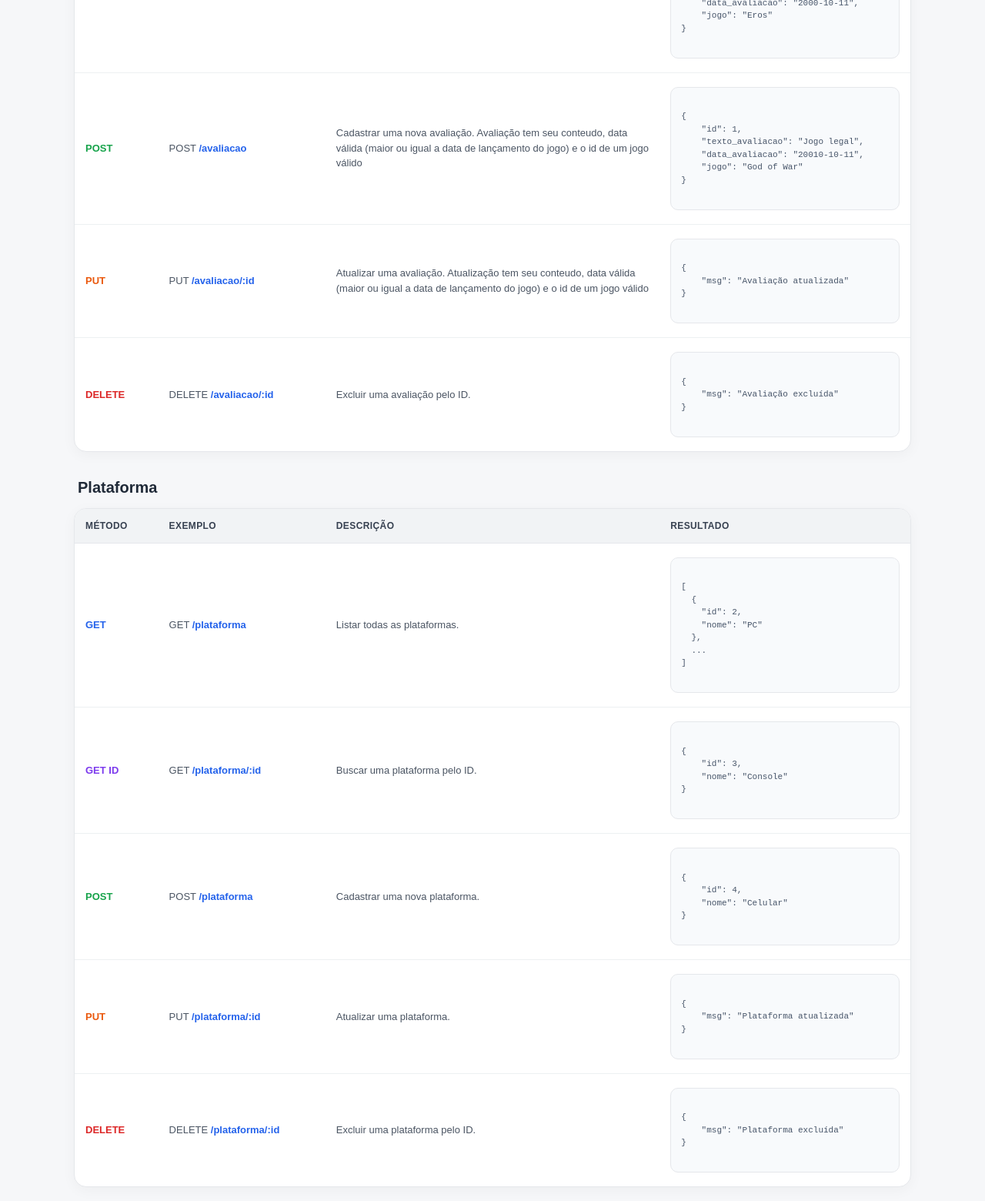
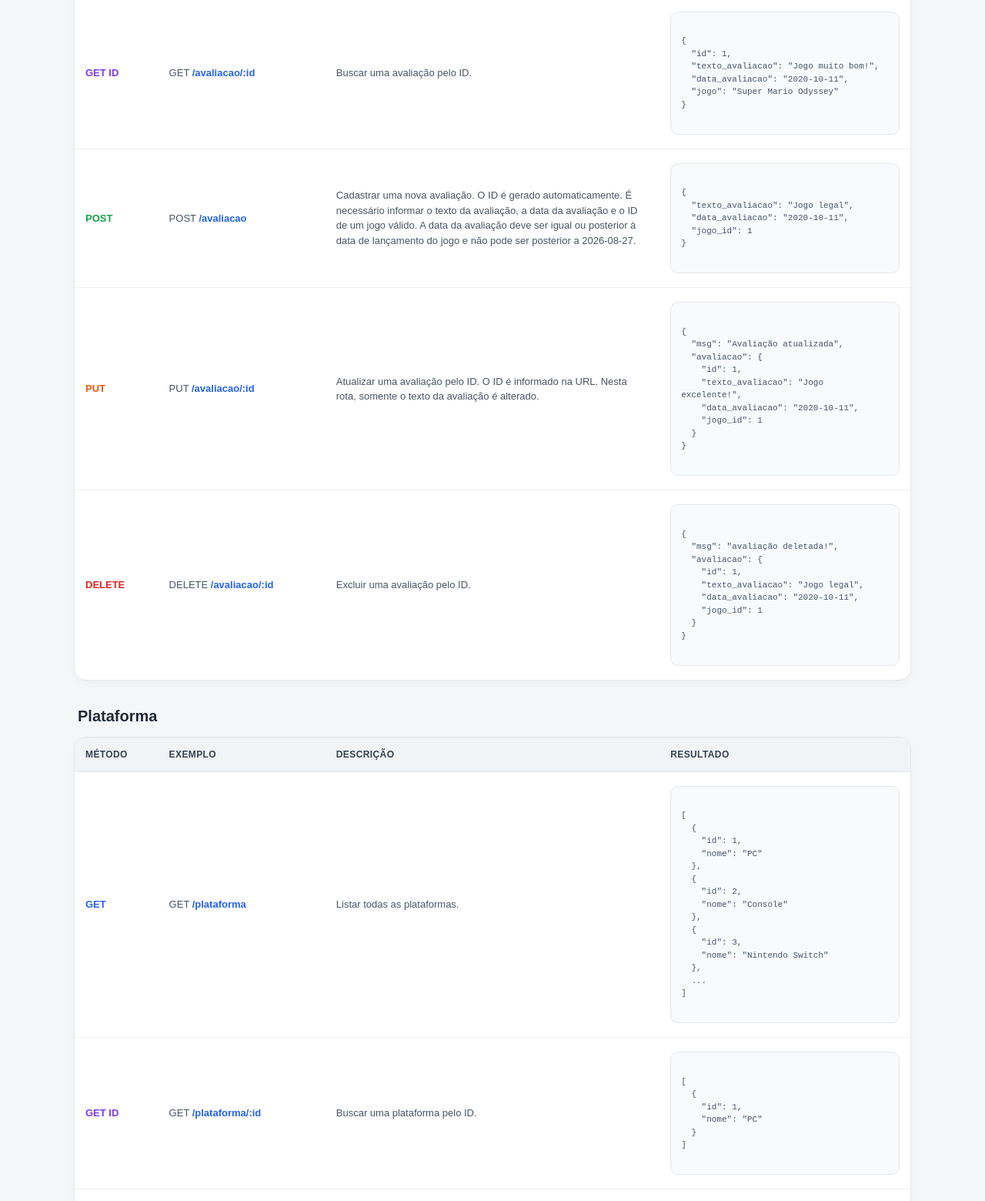
Before and after one commit to bigpl13/MarioGames_Reviews, a website: page src/static/index.html in a window 1280 px wide. Shown: the part 758-2318 px from the top of the page at 77% size. Drawn offline with Linux system fonts and the light colour scheme.

Commit message:
refinação do codigo, arrumados: index.html, plataforma.js e avaliacao.js

```diff
--- a/src/routes/plataforma.js
+++ b/src/routes/plataforma.js
@@ -70,7 +70,7 @@ router.delete("/:id", async (req, res) => {
     const b = await db.query("DELETE FROM plataformas WHERE id = $1 RETURNING *", [id])
     return res.status(200).json({
       msg: "plataformas e jogos da plataforma deletados!",
-      jogos: a.rows[0],
+      jogos: a.rows,
       plataforma: b.rows[0]
     })
   } catch (error) {
--- a/src/static/index.html
+++ b/src/static/index.html
@@ -34,6 +34,8 @@
         </header>
 
 
+        <!-- ==================== AVALIAÇÃO ==================== -->
+
         <section class="categoria">
 
             <h2>Avaliação</h2>
@@ -50,6 +52,8 @@
                 </thead>
 
                 <tbody>
+
+                    <!-- GET AVALIAÇÕES -->
 
                     <tr>
                         <td class="metodo">GET</td>
@@ -70,15 +74,24 @@
 [
   {
     "id": 1,
-    "texto_avaliacao": "Eros fez um teste",
-    "data_avaliacao": "2000-10-11",
-    "jogo": "Eros"
+    "texto_avaliacao": "Jogo muito bom!",
+    "data_avaliacao": "2020-10-11",
+    "jogo": "Super Mario Odyssey"
+  },
+  {
+    "id": 2,
+    "texto_avaliacao": "Excelente jogo!",
+    "data_avaliacao": "2021-05-20",
+    "jogo": "Super Mario Odyssey"
   },
   ...
 ]
                             </div>
                         </td>
                     </tr>
+
+
+                    <!-- GET AVALIAÇÃO POR ID -->
 
                     <tr>
                         <td class="metodo">GET ID</td>
@@ -98,13 +111,16 @@
                             <div class="codigo">
 {
   "id": 1,
-    "texto_avaliacao": "Eros fez um teste",
-    "data_avaliacao": "2000-10-11",
-    "jogo": "Eros"
+  "texto_avaliacao": "Jogo muito bom!",
+  "data_avaliacao": "2020-10-11",
+  "jogo": "Super Mario Odyssey"
 }
                             </div>
                         </td>
                     </tr>
+
+
+                    <!-- POST AVALIAÇÃO -->
 
                     <tr>
                         <td class="metodo">POST</td>
@@ -117,20 +133,22 @@
                         </td>
 
                         <td class="descricao">
-                            Cadastrar uma nova avaliação. Avaliação tem seu conteudo, data válida (maior ou igual a data de lançamento do jogo) e o id de um jogo válido
+                            Cadastrar uma nova avaliação. O ID é gerado automaticamente. É necessário informar o texto da avaliação, a data da avaliação e o ID de um jogo válido. A data da avaliação deve ser igual ou posterior à data de lançamento do jogo e não pode ser posterior a 2026-08-27.
                         </td>
 
                         <td class="resultado">
                             <div class="codigo">
 {
-    "id": 1,
   "texto_avaliacao": "Jogo legal",
-    "data_avaliacao": "20010-10-11",
-    "jogo": "God of War"
+  "data_avaliacao": "2020-10-11",
+  "jogo_id": 1
 }
                             </div>
                         </td>
                     </tr>
+
+
+                    <!-- PUT AVALIAÇÃO -->
 
                     <tr>
                         <td class="metodo">PUT</td>
@@ -143,17 +161,26 @@
                         </td>
 
                         <td class="descricao">
-                            Atualizar uma avaliação. Atualização tem seu conteudo, data válida (maior ou igual a data de lançamento do jogo) e o id de um jogo válido
+                            Atualizar uma avaliação pelo ID. O ID é informado na URL. Nesta rota, somente o texto da avaliação é alterado.
                         </td>
 
                         <td class="resultado">
                             <div class="codigo">
 {
-    "msg": "Avaliação atualizada"
+  "msg": "Avaliação atualizada",
+  "avaliacao": {
+    "id": 1,
+    "texto_avaliacao": "Jogo excelente!",
+    "data_avaliacao": "2020-10-11",
+    "jogo_id": 1
+  }
 }
                             </div>
                         </td>
                     </tr>
+
+
+                    <!-- DELETE AVALIAÇÃO -->
 
                     <tr>
                         <td class="metodo">DELETE</td>
@@ -172,7 +199,13 @@
                         <td class="resultado">
                             <div class="codigo">
 {
-    "msg": "Avaliação excluída"
+  "msg": "avaliação deletada!",
+  "avaliacao": {
+    "id": 1,
+    "texto_avaliacao": "Jogo legal",
+    "data_avaliacao": "2020-10-11",
+    "jogo_id": 1
+  }
 }
                             </div>
                         </td>
@@ -184,6 +217,8 @@
 
         </section>
 
+
+        <!-- ==================== PLATAFORMA ==================== -->
 
         <section class="categoria">
 
@@ -201,6 +236,8 @@
                 </thead>
 
                 <tbody>
+
+                    <!-- GET PLATAFORMAS -->
 
                     <tr>
                         <td class="metodo">GET</td>
@@ -220,14 +257,25 @@
                             <div class="codigo">
 [
   {
+    "id": 1,
+    "nome": "PC"
+  },
+  {
     "id": 2,
-    "nome": "PC"
+    "nome": "Console"
+  },
+  {
+    "id": 3,
+    "nome": "Nintendo Switch"
   },
   ...
 ]
                             </div>
                         </td>
                     </tr>
+
+
+                    <!-- GET PLATAFORMA POR ID -->
 
                     <tr>
                         <td class="metodo">GET ID</td>
@@ -245,13 +293,18 @@
 
                         <td class="resultado">
                             <div class="codigo">
+[
   {
-    "id": 3,
-    "nome": "Console"
+    "id": 1,
+    "nome": "PC"
   }
+]
                             </div>
                         </td>
                     </tr>
+
+
+                    <!-- POST PLATAFORMA -->
 
                     <tr>
                         <td class="metodo">POST</td>
@@ -264,18 +317,20 @@
                         </td>
 
                         <td class="descricao">
-                            Cadastrar uma nova plataforma.
+                            Cadastrar uma nova plataforma. O ID é gerado automaticamente.
                         </td>
 
                         <td class="resultado">
                             <div class="codigo">
 {
-    "id": 4,
-    "nome": "Celular"
+  "nome": "Nintendo Switch"
 }
                             </div>
                         </td>
                     </tr>
+
+
+                    <!-- PUT PLATAFORMA -->
 
                     <tr>
                         <td class="metodo">PUT</td>
@@ -288,17 +343,24 @@
                         </td>
 
                         <td class="descricao">
-                            Atualizar uma plataforma.
+                            Atualizar uma plataforma pelo ID. O ID é informado na URL. É necessário enviar apenas o novo nome.
                         </td>
 
                         <td class="resultado">
                             <div class="codigo">
 {
-    "msg": "Plataforma atualizada"
+  "msg": "plataforma editada!",
+  "plataforma": {
+    "id": 1,
+    "nome": "Nintendo Switch"
+  }
 }
                             </div>
                         </td>
                     </tr>
+
+
+                    <!-- DELETE PLATAFORMA -->
 
                     <tr>
                         <td class="metodo">DELETE</td>
@@ -311,13 +373,37 @@
                         </td>
 
                         <td class="descricao">
-                            Excluir uma plataforma pelo ID.
+                            Excluir uma plataforma pelo ID. Os jogos vinculados à plataforma também são excluídos.
                         </td>
 
                         <td class="resultado">
                             <div class="codigo">
 {
-    "msg": "Plataforma excluída"
+  "msg": "plataformas e jogos da plataforma deletados!",
+  "jogos": [
+    {
+      "id": 1,
+      "nome": "Super Mario Odyssey",
+      "data_lancamento": "2017-10-27",
+      "plataforma_id": 1
+    },
+    {
+      "id": 2,
+      "nome": "Super Mario Odyssey 2",
+      "data_lancamento": "2017-10-27",
+      "plataforma_id": 1
+    },
+    {
+      "id": 3,
+      "nome": "Super Mario Odyssey 3",
+      "data_lancamento": "2017-10-27",
+      "plataforma_id": 1
+    }
+  ],
+  "plataforma": {
+    "id": 1,
+    "nome": "Nintendo Switch"
+  }
 }
                             </div>
                         </td>
@@ -329,6 +415,8 @@
 
         </section>
 
+
+        <!-- ==================== JOGO ==================== -->
 
         <section class="categoria">
 
@@ -346,6 +434,8 @@
                 </thead>
 
                 <tbody>
+
+                    <!-- GET JOGOS -->
 
                     <tr>
                         <td class="metodo">GET</td>
@@ -366,16 +456,26 @@
 [
   {
     "id": 1,
-        "nome": "Eros",
-        "data_lancamento": "2000-10-10",
+    "nome": "Super Mario Odyssey",
+    "data_lancamento": "2017-10-27",
     "plataforma_id": 1,
-        "plataforma": "PC"
+    "plataforma": "Nintendo Switch"
+  },
+  {
+    "id": 2,
+    "nome": "God of War",
+    "data_lancamento": "2018-04-20",
+    "plataforma_id": 2,
+    "plataforma": "PlayStation 4"
   },
   ...
 ]
                             </div>
                         </td>
                     </tr>
+
+
+                    <!-- GET JOGO POR ID -->
 
                     <tr>
                         <td class="metodo">GET ID</td>
@@ -393,16 +493,21 @@
 
                         <td class="resultado">
                             <div class="codigo">
+[
   {
     "id": 1,
-    "nome": "Eros",
-    "data_lancamento": "2000-10-10",
+    "nome": "Super Mario Odyssey",
+    "data_lancamento": "2017-10-27",
     "plataforma_id": 1,
-    "plataforma": "PC"
+    "plataforma": "Nintendo Switch"
   }
+]
                             </div>
                         </td>
                     </tr>
+
+
+                    <!-- POST JOGO -->
 
                     <tr>
                         <td class="metodo">POST</td>
@@ -415,21 +520,22 @@
                         </td>
 
                         <td class="descricao">
-                            Cadastrar um novo jogo. Jogo requer nome,data de lançamento válida, id da plataforma válido
+                            Cadastrar um novo jogo. O ID é gerado automaticamente. É necessário informar o nome, a data de lançamento e o ID de uma plataforma válida. A data deve estar entre 1958-10-30 e 2026-08-27.
                         </td>
 
                         <td class="resultado">
                             <div class="codigo">
 {
-    "id": 20,
-    "nome": "God Of War",
-    "data_lancamento": "2018-10-10",
-    "plataforma_id": 2,
-    "plataforma": "Console"
+  "nome": "Super Mario Odyssey",
+  "data_lancamento": "2017-10-27",
+  "plataforma_id": 1
 }
                             </div>
                         </td>
                     </tr>
+
+
+                    <!-- PUT JOGO -->
 
                     <tr>
                         <td class="metodo">PUT</td>
@@ -442,17 +548,26 @@
                         </td>
 
                         <td class="descricao">
-                            Atualizar um jogo. Jogo requer nome,data de lançamento válida, id da plataforma válido
+                            Atualizar um jogo pelo ID. O ID é informado na URL. É necessário enviar o novo nome e o ID de uma plataforma válida. A data de lançamento não é alterada.
                         </td>
 
                         <td class="resultado">
                             <div class="codigo">
 {
-    "msg": "Jogo atualizado"
+  "msg": "jogo atualizado",
+  "jogo": {
+    "id": 1,
+    "nome": "Super Mario Odyssey",
+    "data_lancamento": "2017-10-27",
+    "plataforma_id": 1
+  }
 }
                             </div>
                         </td>
                     </tr>
+
+
+                    <!-- DELETE JOGO -->
 
                     <tr>
                         <td class="metodo">DELETE</td>
@@ -471,7 +586,13 @@
                         <td class="resultado">
                             <div class="codigo">
 {
-    "msg": "Jogo excluído"
+  "msg": "jogo deletado!",
+  "jogos": {
+    "id": 1,
+    "nome": "Super Mario Odyssey",
+    "data_lancamento": "2017-10-27",
+    "plataforma_id": 1
+  }
 }
                             </div>
                         </td>
@@ -483,6 +604,7 @@
 
         </section>
 
+
     </div>
 
 </body>
```
Also changed, not shown: src/routes/avaliacao.js (+21 -0 lines). Lines whose indentation alone changed are shown as unchanged.
